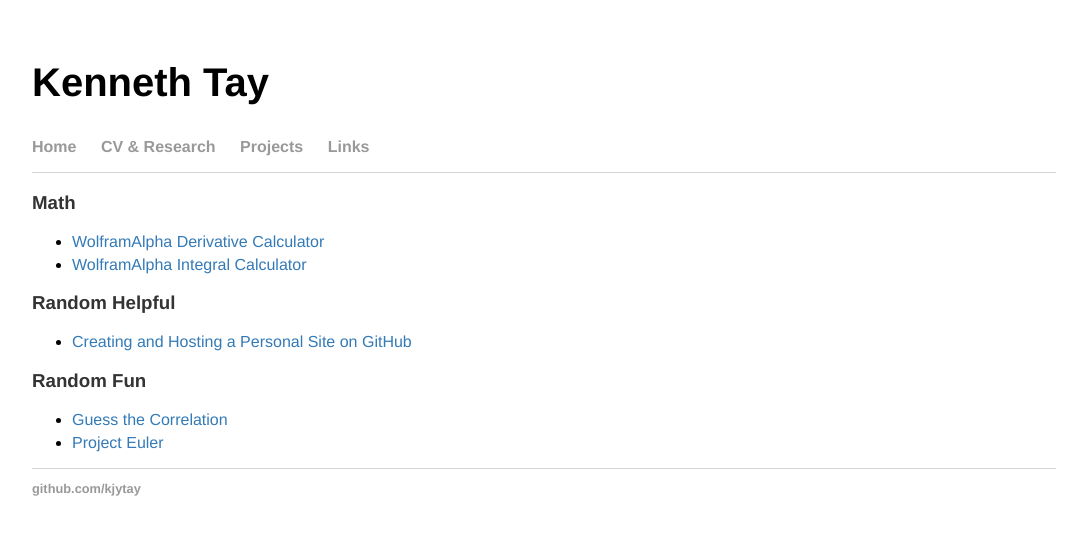
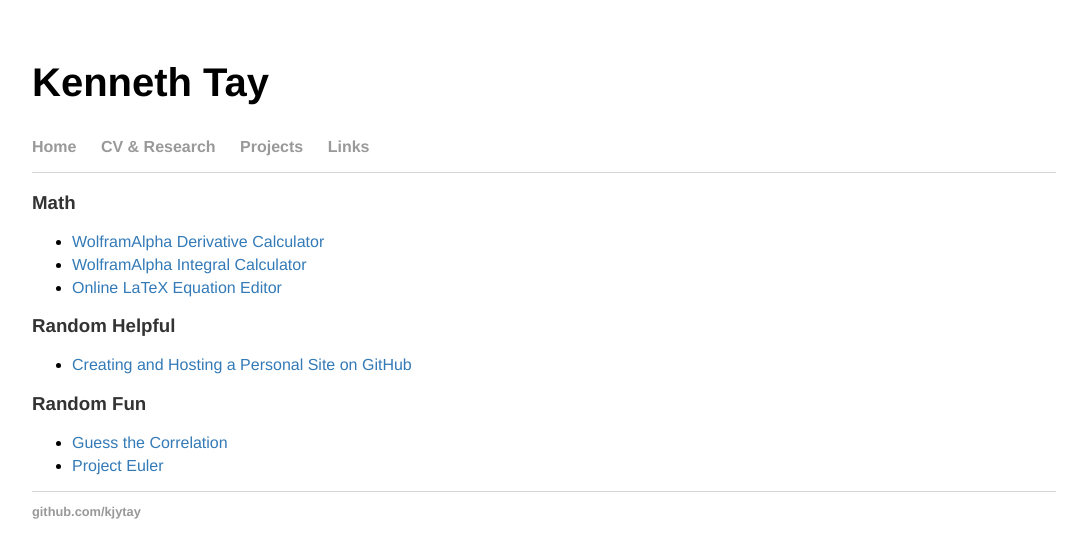
Before and after one commit to kjytay/kjytay.github.io, a Jekyll site: the page built from links/index.html, in a window 1280 px wide. Shown: the top 558 px of the page, without its empty margins (96-1183 px from the left). Built offline with Jekyll 4.4.1, drawn with Linux system fonts in a browser that asks for light colours.

Commit message:
Updated links.

```diff
--- a/links/index.html
+++ b/links/index.html
@@ -7,6 +7,7 @@ title: Kenneth Tay
 <ul>
   <li><a target="_blank" href="http://www.wolframalpha.com/calculators/derivative-calculator/">WolframAlpha Derivative Calculator</a></li>
   <li><a target="_blank" href="http://www.wolframalpha.com/calculators/integral-calculator/">WolframAlpha Integral Calculator</a></li>
+  <li><a target="_blank" href="https://www.codecogs.com/latex/eqneditor.php">Online LaTeX Equation Editor</a></li>
 </ul>
 
 <h3>Random Helpful</h3>
```
